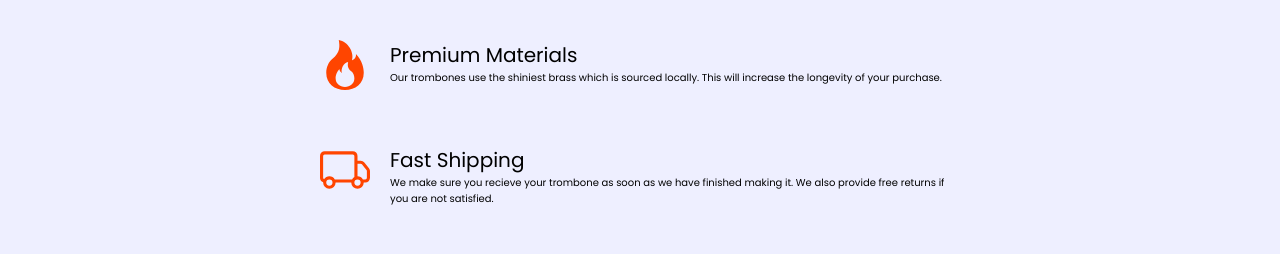
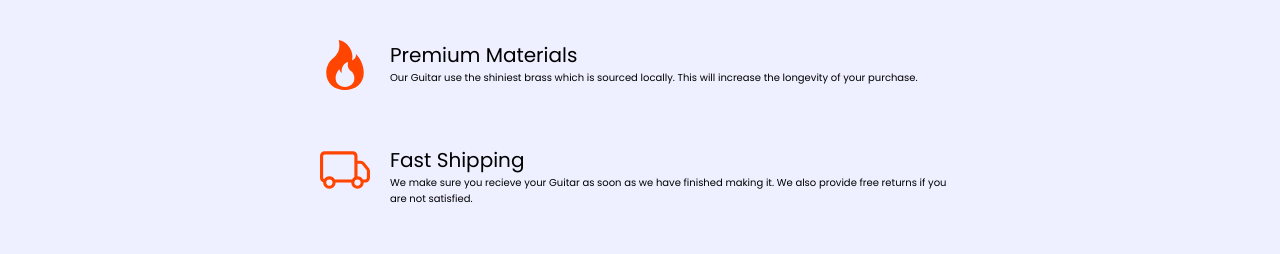
Before and after one commit to Tylerdude-877/guitar-shop1, a plain HTML site: page index.html in a window 1280 px wide. Shown: the part 595-849 px from the top of the page. Drawn offline with Linux system fonts and the light colour scheme.

Commit message:
Update index.html

```diff
--- a/index.html
+++ b/index.html
@@ -48,7 +48,7 @@
           </div>
           <div class="f-description1"><span>Premium Materials</span><p>
 
-Our trombones use the shiniest brass which is sourced locally. This will increase the longevity of your purchase.</p></div></div>
+Our Guitar use the shiniest brass which is sourced locally. This will increase the longevity of your purchase.</p></div></div>
          <div class="features">
           <div class="f-logo2">
             <svg xmlns="http://www.w3.org/2000/svg" width="16" height="16" fill="currentColor" class="bi bi-truck" viewBox="0 0 16 16">
@@ -57,7 +57,7 @@ Our trombones use the shiniest brass which is sourced locally. This will increas
           </div>
           <div class="f-description2"><span>Fast Shipping</span><p>
 
-We make sure you recieve your trombone as soon as we have finished making it. We also provide free returns if you are not satisfied.
+We make sure you recieve your Guitar as soon as we have finished making it. We also provide free returns if you are not satisfied.
 
 </p></div>
         </div>
```
